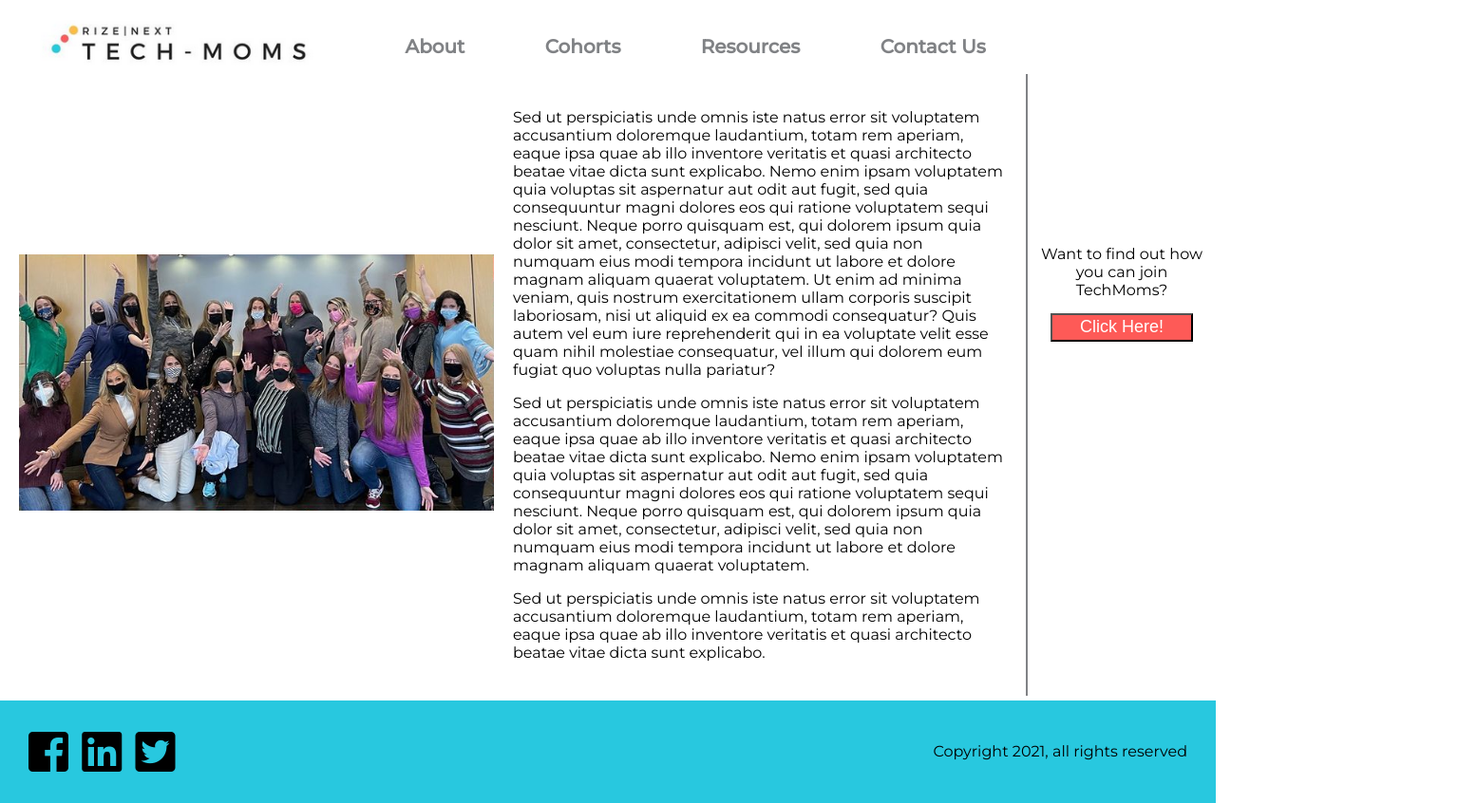
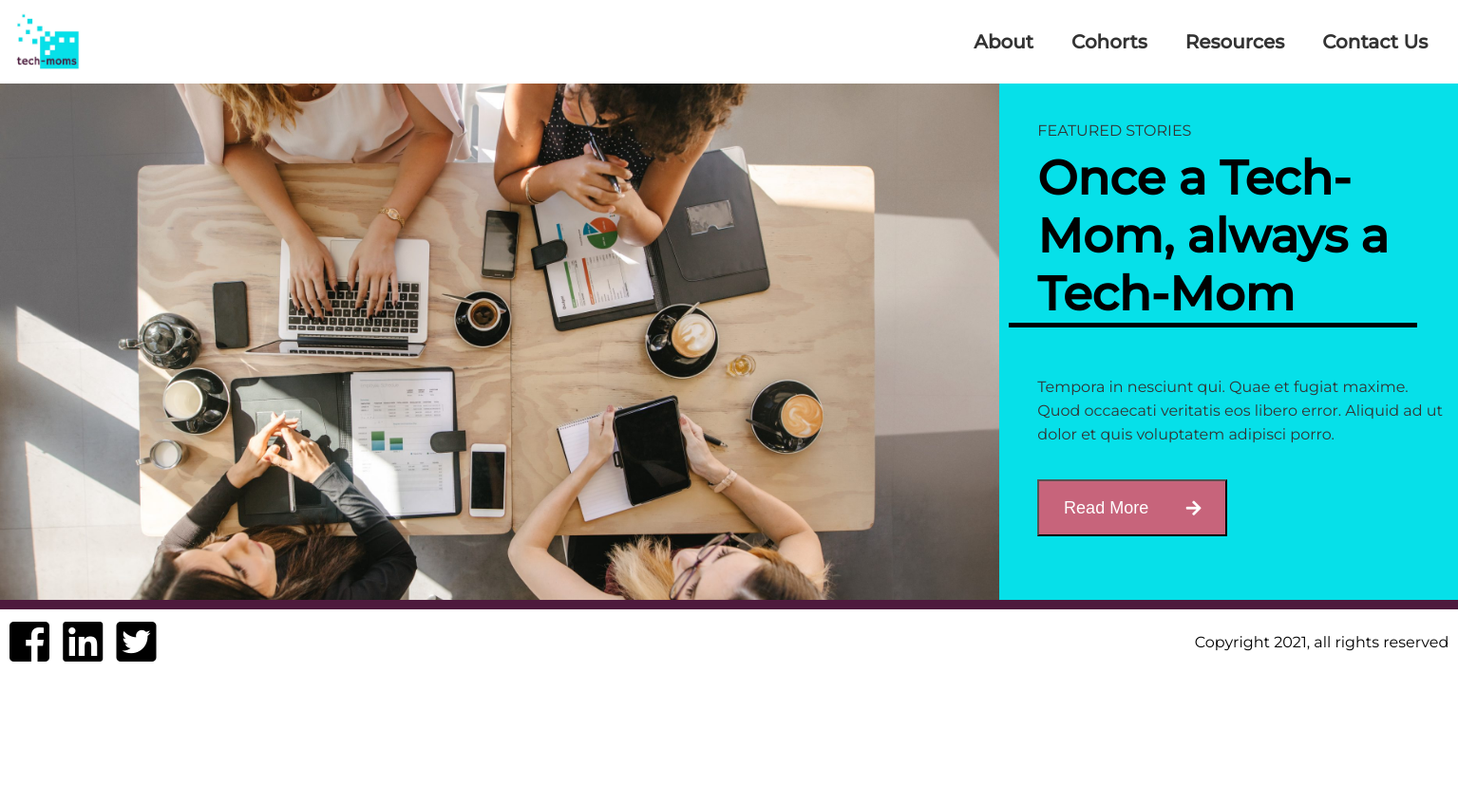
Before and after one commit to ladyadi/techMoms-week-3-complete-cohort-2, a plain HTML site: page index.html in a window 1280 px wide. Shown: the whole page at 95% size, 1535 px wide, since content can reach past the window. After the commit the page ends 800 px from the top, so only its background shows below. Drawn offline with Linux system fonts and the light colour scheme.

Commit message:
setting up new week 3 repo

```diff
--- a/index.html
+++ b/index.html
@@ -4,8 +4,8 @@
 <head>
     <meta charset="utf-8" />
     <meta name="viewport" content="width=device-width, initial-scale=1">
-    <!-- Title of out tab -->
-    <title>TechMoms</title>
+    <!-- Title of the browser tab -->
+    <title>Tech-Moms</title>
     <!-- We are importing our css styles here -->
     <link rel="stylesheet" href="style.css">
     <!-- We are setting the tab icon here -->
@@ -21,67 +21,53 @@
     <!-- Grid -->
     <div class="grid-container">
         <!-- Header -->
-        <header class="head-container">
+        <header class="header-container">
             <!-- Navigation -->
-            <nav class="header-flex">
-                <img src="assets/techMoms-logo.PNG" alt="TechMoms" width="300px">
+            <nav>
+                <img class="logo-position" src="assets/tech-moms-logo-2021.PNG" alt="Tech-Moms" width="75px">
+                <div class="header-flex">
                     <a href="#">About</a>
                     <a href="#">Cohorts</a>
                     <a href="#">Resources</a>
                     <a href="#">Contact Us</a>
+                </div>
+
             </nav>
         </header>
 
-        <!-- Body -->
-        <main class="body-container">
-            <div class="body-flex">
+        <!-- MAIN SECTION -->
+        <main class="main-container">
             <div>
-                    <img src="assets/techMoms-spring-2021.PNG" width="500px">
-                </div>
-
-                <div style="margin-left: 20px">
-                    <p>
-                        Sed ut perspiciatis unde omnis iste natus error sit voluptatem accusantium doloremque
-                        laudantium, totam rem aperiam, eaque ipsa quae ab illo inventore veritatis et quasi
-                        architecto beatae vitae dicta sunt explicabo. Nemo enim ipsam voluptatem quia voluptas
-                        sit aspernatur aut odit aut fugit, sed quia consequuntur magni dolores eos qui ratione
-                        voluptatem sequi nesciunt. Neque porro quisquam est, qui dolorem ipsum quia dolor sit
-                        amet, consectetur, adipisci velit, sed quia non numquam eius modi tempora incidunt ut
-                        labore et dolore magnam aliquam quaerat voluptatem. Ut enim ad minima veniam, quis
-                        nostrum exercitationem ullam corporis suscipit laboriosam, nisi ut aliquid ex ea commodi
-                        consequatur? Quis autem vel eum iure reprehenderit qui in ea voluptate velit esse quam
-                        nihil molestiae consequatur, vel illum qui dolorem eum fugiat quo voluptas nulla pariatur?
-                    </p>
-                    <p>
-                        Sed ut perspiciatis unde omnis iste natus error sit voluptatem accusantium doloremque
-                        laudantium, totam rem aperiam, eaque ipsa quae ab illo inventore veritatis et quasi
-                        architecto beatae vitae dicta sunt explicabo. Nemo enim ipsam voluptatem quia voluptas
-                        sit aspernatur aut odit aut fugit, sed quia consequuntur magni dolores eos qui ratione
-                        voluptatem sequi nesciunt. Neque porro quisquam est, qui dolorem ipsum quia dolor sit
-                        amet, consectetur, adipisci velit, sed quia non numquam eius modi tempora incidunt ut
-                        labore et dolore magnam aliquam quaerat voluptatem.
-                    </p>
-                    <p>
-                        Sed ut perspiciatis unde omnis iste natus error sit voluptatem accusantium doloremque
-                        laudantium, totam rem aperiam, eaque ipsa quae ab illo inventore veritatis et quasi
-                        architecto beatae vitae dicta sunt explicabo.
-                    </p>
-                </div>
+                <img class="img-border" src="assets/tech-moms-working.jpg" height="550px">
             </div>
         </main>
 
         <!-- SIDEBAR -->
-        <div class="sidebar-container">
-            <div class="sidebar-content">
-                Want to find out how you can join TechMoms?
+        <aside class="sidebar-container">
+            <div class="sidebar-accent">Featured Stories</div>
+            <div class="sidebar-title">Once a Tech-Mom, always a Tech-Mom</div>
+
+            <div class="sidebar-tagline">
+                Tempora in nesciunt qui. Quae et fugiat maxime.
+                Quod occaecati veritatis eos libero error. Aliquid
+                ad ut dolor et quis voluptatem adipisci porro.
             </div>
-            <button class="sidebar-btn">Click Here!</button>
+
+            <div class="btn-spacing">
+                <button class="sidebar-btn">
+                    <div class="btn-flex">
+                        <div>Read More</div>
+                        <i class="fas fa-arrow-right"></i>
                     </div>
+                </button>
+            </div>
+
+        </aside>
 
         <!-- Footer -->
         <footer class="footer-container">
             <div class="footer-flex">
-                <div style="align-self: center;">
+                <div>
                     <i class="fab fa-facebook-square fa-3x mt-10"></i>
                     <i class="fab fa-linkedin fa-3x mt-10"></i>
                     <i class="fab fa-twitter-square fa-3x"></i>
--- a/style.css
+++ b/style.css
@@ -5,42 +5,44 @@ body {
 
 .grid-container {
   display: grid;
-      grid-template-rows: 1fr 5fr 1fr;
-      grid-template-columns: auto 200px;
-      height: 100vh;
-      width: auto;
+  grid-template-rows: 1fr 4fr 1fr;
+  grid-template-columns: auto 483px;
+  height: 90vh;
+  width: 100%;
 }
 
 .header-container {
   grid-column: 1/3;
   grid-row: 1;
+  padding: 12px;
 }
 
-  .body-container {
+.main-container {
   grid-column: 1/2;
   grid-row: 2;
-      margin-bottom: 5px;
 }
 
 .sidebar-container {
   grid-column: 2/3;
   grid-row: 2;
-      border-left: 2px solid #808285;
-      margin-bottom: 5px;
-      text-align: center;
   padding: 10px;
+  background-color: #06E0E9;
 }
 
 .footer-container {
   grid-column: 1/3;
   grid-row: 3;
-      background-color: #28C8DF;
+  padding: 10px;
+  border-top: 10px solid #4E1A3D;
+}
+
+.logo-position {
+  float: left;
 }
 
 .header-flex {
   display: flex;
-      direction: row;
-      justify-content: space-around;
+  justify-content: end;
   align-items: center;
   padding-top: 20px;
 }
@@ -48,34 +50,61 @@ body {
 a {
   font-size: 20px;
   text-decoration: none;
-      color: #808285;
+  color: #333;
   font-weight: bold;
+  margin: 0 20px;
 }
 
 a:hover {
-      color: #28C8DF;
+  color: #C7647B;
 }
 
-  .sidebar-content {
-      margin-top: 170px;
+.img-border {
+  margin-bottom: -10px;
+}
+
+.sidebar-accent {
+  text-transform: uppercase;
+  font-size: 16px;
+  color: #333;
+  padding: 30px 30px 10px 30px;
+}
+
+.sidebar-title {
+  font-size: 50px;
+  font-weight: bold;
+  padding-left: 30px;
+  width: 400px;
+  border-bottom: 5px solid black;
+}
+
+.sidebar-tagline {
+  font-size: 16px;
+  line-height: 25px;
+  color: #333;
+  padding-left: 30px;
+  margin-top: 50px;
+}
+
+.btn-spacing {
+  padding-left: 30px;
+  margin-top: 20px;
 }
 
 .sidebar-btn {
-      background-color: #FE5A57;
+  background-color: #C7647B;
   color: #ffffff;
   margin-top: 15px;
-      width: 150px;
-      height: 30px;
+  width: 200px;
+  height: 60px;
   font-size: 18px;
   cursor: pointer;
 }
 
-  .body-flex {
+.btn-flex{
   display: flex;
-      direction: row;
-      justify-content: space-between;
+  justify-content: space-around;
   align-items: center;
-      margin: 20px;
 }
 
 .footer-flex {
@@ -83,9 +112,12 @@ body {
   direction: row;
   justify-content: space-between;
   align-items: center;
-      padding: 30px;
 }
 
 .mt-10 {
   margin-right: 10px;
 }
+
+i:hover {
+  color: #C7647B;
+}
```
Also changed, not shown: assets/tech-moms-logo-2021.PNG (added), assets/tech-moms-working.jpg (added), assets/techMoms-logo.PNG (deleted), assets/techMoms-spring-2021.PNG (deleted), 1 other file. Lines whose indentation alone changed are shown as unchanged.
